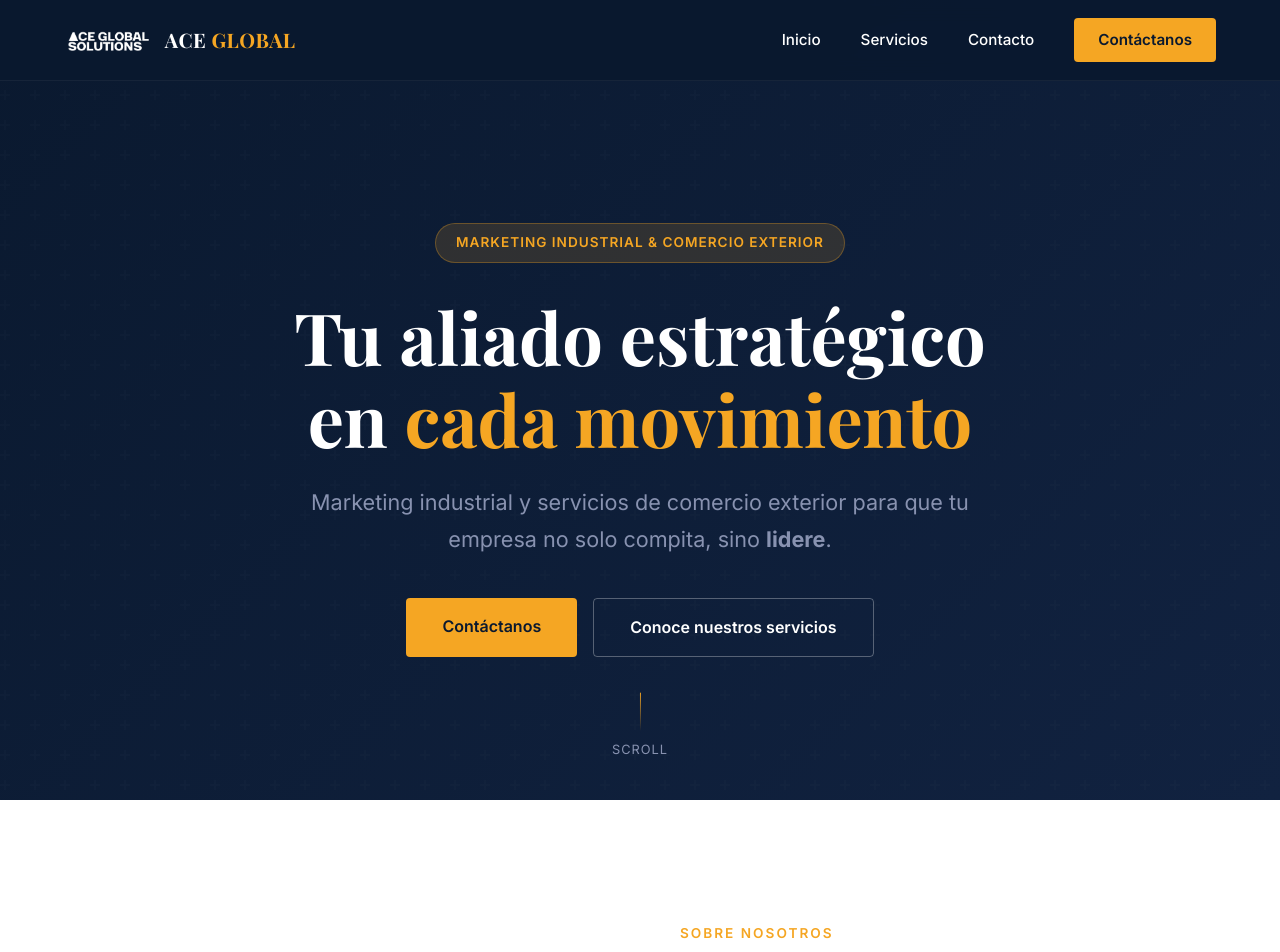
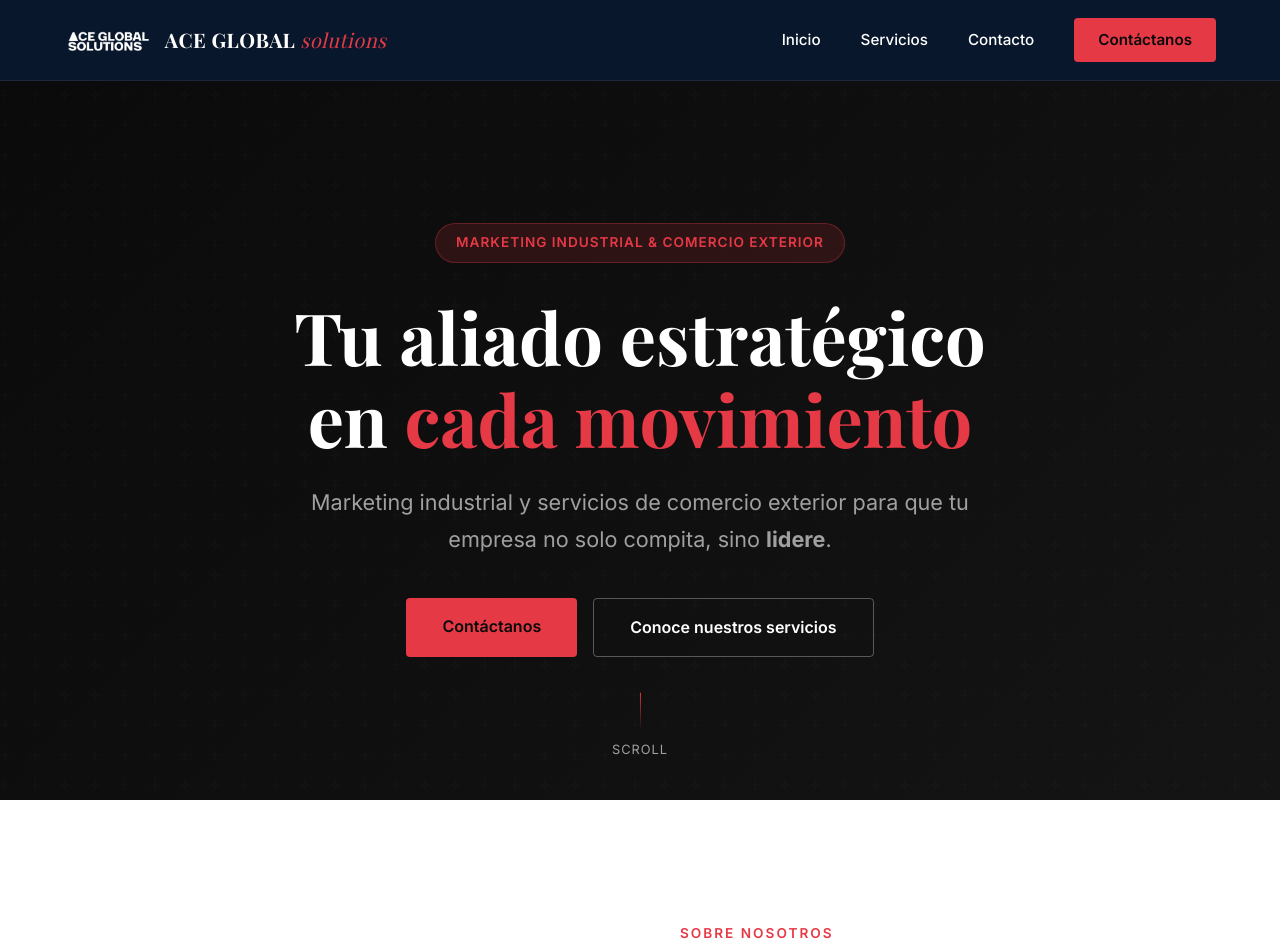
Before and after one commit to jorgeaz2001-lgtm/aceglobal-web, a Next.js app: page / in a window 1280 px wide. Shown: the top 952 px of the page. Built offline with nearby package versions, Linux system fonts and the light colour scheme.

Commit message:
Update brand colors to black and red

```diff
--- a/app/contacto/page.module.css
+++ b/app/contacto/page.module.css
@@ -28,8 +28,8 @@
 .label {
   display: inline-block;
   padding: 8px 20px;
-  background: rgba(245, 166, 35, 0.15);
-  border: 1px solid rgba(245, 166, 35, 0.3);
+  background: rgba(230, 57, 70, 0.15);
+  border: 1px solid rgba(230, 57, 70, 0.3);
   border-radius: 50px;
   color: var(--secondary);
   font-size: 0.85rem;
--- a/app/globals.css
+++ b/app/globals.css
@@ -1,12 +1,12 @@
 :root {
-  --primary: #0a192f;
-  --primary-light: #112240;
-  --secondary: #f5a623;
-  --accent: #64ffda;
+  --primary: #0a0a0a;
+  --primary-light: #141414;
+  --secondary: #e63946;
+  --accent: #ff6b6b;
   --bg: #ffffff;
   --bg-alt: #f8f9fa;
   --text: #333333;
-  --text-light: #8892b0;
+  --text-light: #a0a0a0;
   --white: #ffffff;
   --max-width: 1200px;
   --transition: all 0.3s ease;
--- a/app/servicios/page.module.css
+++ b/app/servicios/page.module.css
@@ -28,8 +28,8 @@
 .label {
   display: inline-block;
   padding: 8px 20px;
-  background: rgba(245, 166, 35, 0.15);
-  border: 1px solid rgba(245, 166, 35, 0.3);
+  background: rgba(230, 57, 70, 0.15);
+  border: 1px solid rgba(230, 57, 70, 0.3);
   border-radius: 50px;
   color: var(--secondary);
   font-size: 0.85rem;
@@ -125,7 +125,7 @@
 .icon {
   width: 56px;
   height: 56px;
-  background: rgba(245, 166, 35, 0.1);
+  background: rgba(230, 57, 70, 0.1);
   border-radius: 10px;
   display: flex;
   align-items: center;
@@ -185,9 +185,9 @@
 }
 
 .ctaBtn:hover {
-  background: #e09513;
+  background: #c1121f;
   transform: translateY(-3px);
-  box-shadow: 0 10px 30px rgba(245, 166, 35, 0.3);
+  box-shadow: 0 10px 30px rgba(230, 57, 70, 0.3);
 }
 
 @media (max-width: 768px) {
--- a/components/ContactSection.module.css
+++ b/components/ContactSection.module.css
@@ -59,7 +59,7 @@
 .detailIcon {
   width: 50px;
   height: 50px;
-  background: rgba(245, 166, 35, 0.1);
+  background: rgba(230, 57, 70, 0.1);
   border-radius: 10px;
   display: flex;
   align-items: center;
@@ -127,7 +127,7 @@
 .group textarea:focus {
   outline: none;
   border-color: var(--secondary);
-  box-shadow: 0 0 0 3px rgba(245, 166, 35, 0.1);
+  box-shadow: 0 0 0 3px rgba(230, 57, 70, 0.1);
 }
 
 .group textarea {
@@ -155,9 +155,9 @@
 }
 
 .submitBtn:hover {
-  background: #e09513;
+  background: #c1121f;
   transform: translateY(-2px);
-  box-shadow: 0 10px 30px rgba(245, 166, 35, 0.25);
+  box-shadow: 0 10px 30px rgba(230, 57, 70, 0.25);
 }
 
 .success {
--- a/components/ContactSection.tsx
+++ b/components/ContactSection.tsx
@@ -69,7 +69,7 @@ export default function ContactSection() {
             <div className={styles.form}>
               {submitted ? (
                 <div className={styles.success}>
-                  <svg width="64" height="64" viewBox="0 0 24 24" fill="none" stroke="#f5a623" strokeWidth="2" strokeLinecap="round" strokeLinejoin="round">
+                  <svg width="64" height="64" viewBox="0 0 24 24" fill="none" stroke="#e63946" strokeWidth="2" strokeLinecap="round" strokeLinejoin="round">
                     <path d="M22 11.08V12a10 10 0 1 1-5.93-9.14"/>
                     <polyline points="22 4 12 14.01 9 11.01"/>
                   </svg>
--- a/components/Header.module.css
+++ b/components/Header.module.css
@@ -6,7 +6,7 @@
   z-index: 1000;
   background: rgba(10, 25, 47, 0.95);
   backdrop-filter: blur(10px);
-  border-bottom: 1px solid rgba(255, 255, 255, 0.05);
+  border-bottom: 1px solid rgba(255, 255, 255, 0.08);
   transition: var(--transition);
 }
 
@@ -40,8 +40,10 @@
   letter-spacing: 0.5px;
 }
 
-.logoText span {
+.logoSub {
   color: var(--secondary);
+  font-weight: 400;
+  font-style: italic;
 }
 
 .nav {
@@ -91,7 +93,7 @@
 }
 
 .cta:hover {
-  background: #e09513;
+  background: #c1121f;
   transform: translateY(-2px);
 }
 
--- a/components/Header.tsx
+++ b/components/Header.tsx
@@ -13,7 +13,7 @@ export default function Header() {
         <Link href="/" className={styles.logo}>
           <img src="/images/logo.png" alt="Ace Global Solutions" />
           <span className={styles.logoText}>
-            ACE <span>GLOBAL</span>
+            ACE GLOBAL <span className={styles.logoSub}>solutions</span>
           </span>
         </Link>
 
--- a/components/HeroSection.module.css
+++ b/components/HeroSection.module.css
@@ -32,8 +32,8 @@
 .badge {
   display: inline-block;
   padding: 8px 20px;
-  background: rgba(245, 166, 35, 0.15);
-  border: 1px solid rgba(245, 166, 35, 0.3);
+  background: rgba(230, 57, 70, 0.15);
+  border: 1px solid rgba(230, 57, 70, 0.3);
   border-radius: 50px;
   color: var(--secondary);
   font-size: 0.85rem;
@@ -83,9 +83,9 @@
 }
 
 .primaryBtn:hover {
-  background: #e09513;
+  background: #c1121f;
   transform: translateY(-3px);
-  box-shadow: 0 10px 30px rgba(245, 166, 35, 0.3);
+  box-shadow: 0 10px 30px rgba(230, 57, 70, 0.3);
 }
 
 .secondaryBtn {
--- a/components/ServicesSection.module.css
+++ b/components/ServicesSection.module.css
@@ -78,7 +78,7 @@
 .icon {
   width: 64px;
   height: 64px;
-  background: rgba(245, 166, 35, 0.1);
+  background: rgba(230, 57, 70, 0.1);
   border-radius: 12px;
   display: flex;
   align-items: center;
@@ -132,7 +132,7 @@
 
 .cta:hover {
   gap: 12px;
-  color: #e09513;
+  color: #c1121f;
 }
 
 @media (max-width: 968px) {
--- a/components/WhyUsSection.module.css
+++ b/components/WhyUsSection.module.css
@@ -13,7 +13,7 @@
   left: 0;
   right: 0;
   bottom: 0;
-  background: radial-gradient(circle at top right, rgba(245, 166, 35, 0.08) 0%, transparent 50%);
+  background: radial-gradient(circle at top right, rgba(230, 57, 70, 0.08) 0%, transparent 50%);
 }
 
 .container {
@@ -70,14 +70,14 @@
 }
 
 .card:hover {
-  border-color: rgba(245, 166, 35, 0.3);
+  border-color: rgba(230, 57, 70, 0.3);
   transform: translateY(-5px);
 }
 
 .icon {
   width: 60px;
   height: 60px;
-  background: rgba(245, 166, 35, 0.1);
+  background: rgba(230, 57, 70, 0.1);
   border-radius: 50%;
   display: flex;
   align-items: center;
@@ -134,9 +134,9 @@
 }
 
 .btn:hover {
-  background: #e09513;
+  background: #c1121f;
   transform: translateY(-3px);
-  box-shadow: 0 10px 30px rgba(245, 166, 35, 0.2);
+  box-shadow: 0 10px 30px rgba(230, 57, 70, 0.2);
 }
 
 @media (max-width: 968px) {
```
